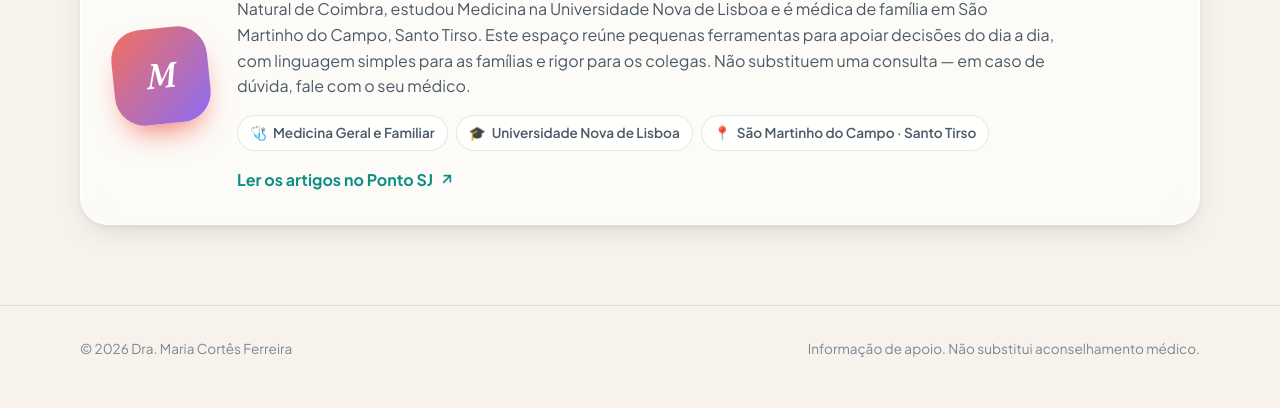
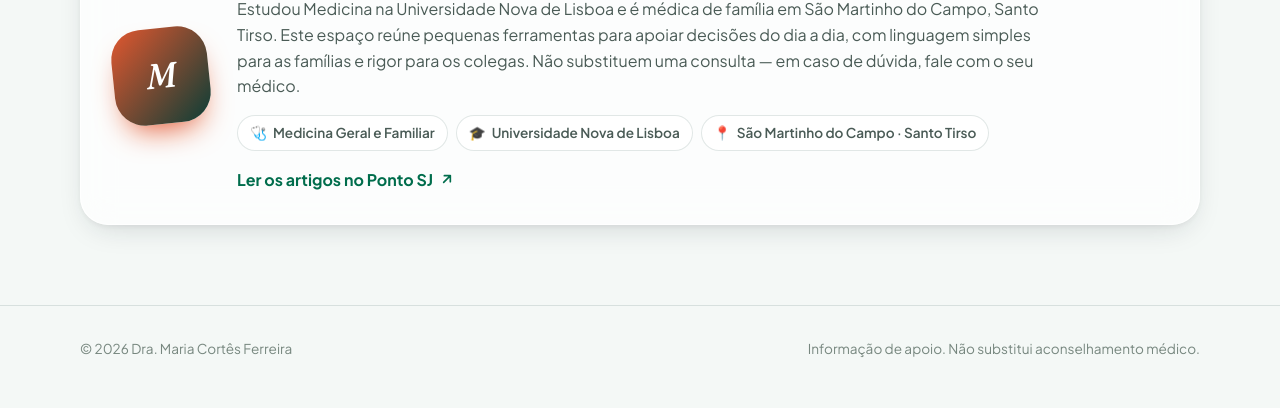
Before and after one commit to neteinstein/mariacf, a website: page index.html in a window 1280 px wide. Shown: the part 1758-2166 px from the top of the page. Drawn offline with Linux system fonts and the light colour scheme.

Commit message:
Aplicar paleta de cores inspirada no SNS24 e remover naturalidade da bio

```diff
--- a/assets/css/styles.css
+++ b/assets/css/styles.css
@@ -3,32 +3,32 @@
    ========================================================================== */
 
 :root {
-  --bg: #f7f3ec;
-  --bg-2: #efe8dc;
-  --ink: #17242e;
-  --ink-soft: #4b5a66;
-  --ink-mute: #7b8893;
-  --line: rgba(23, 36, 46, 0.1);
-  --surface: rgba(255, 255, 255, 0.62);
-  --surface-strong: rgba(255, 255, 255, 0.86);
+  --bg: #f4f8f6;
+  --bg-2: #e7f1ec;
+  --ink: #1c2b27;
+  --ink-soft: #4a5b56;
+  --ink-mute: #77877f;
+  --line: rgba(11, 61, 54, 0.12);
+  --surface: rgba(255, 255, 255, 0.72);
+  --surface-strong: rgba(255, 255, 255, 0.92);
   --surface-border: rgba(255, 255, 255, 0.9);
 
-  --teal: #0f8f83;
-  --teal-2: #19c2a8;
-  --teal-soft: #d4f3ec;
-  --coral: #f2705e;
-  --coral-soft: #fde2dc;
-  --violet: #8b6cf6;
-  --violet-soft: #e9e2ff;
-  --sun: #f5b841;
-  --sun-soft: #fdf0d2;
+  --teal: #006d4c;
+  --teal-2: #00a676;
+  --teal-soft: #d7f0e6;
+  --coral: #e2572f;
+  --coral-soft: #fbe1d7;
+  --violet: #0b3d36;
+  --violet-soft: #dbe9e5;
+  --sun: #ecab2e;
+  --sun-soft: #fbedd0;
   --danger: #c2413a;
   --danger-soft: #fde4e1;
 
-  --blob-1: #9fe8d9;
-  --blob-2: #ffc4b6;
-  --blob-3: #cfc2ff;
-  --blob-4: #ffe2a3;
+  --blob-1: #a9e4cf;
+  --blob-2: #c9dfd6;
+  --blob-3: #7fbfa8;
+  --blob-4: #ffd9a3;
 
   --shadow-sm: 0 1px 2px rgba(23, 36, 46, 0.06), 0 2px 8px rgba(23, 36, 46, 0.05);
   --shadow: 0 10px 30px -10px rgba(23, 36, 46, 0.18), 0 2px 6px rgba(23, 36, 46, 0.05);
@@ -46,29 +46,29 @@
 
 @media (prefers-color-scheme: dark) {
   :root:not([data-theme='light']) {
-    --bg: #0b1317;
-    --bg-2: #0f1a1f;
-    --ink: #eaf3f1;
-    --ink-soft: #b3c3c6;
-    --ink-mute: #7f9297;
-    --line: rgba(234, 243, 241, 0.1);
-    --surface: rgba(22, 36, 42, 0.55);
-    --surface-strong: rgba(24, 40, 47, 0.85);
+    --bg: #0a1512;
+    --bg-2: #0e1c18;
+    --ink: #eaf4f0;
+    --ink-soft: #b3c8c1;
+    --ink-mute: #7f9791;
+    --line: rgba(234, 244, 240, 0.1);
+    --surface: rgba(20, 39, 34, 0.55);
+    --surface-strong: rgba(22, 43, 38, 0.85);
     --surface-border: rgba(255, 255, 255, 0.08);
-    --teal: #3fd9c1;
-    --teal-2: #19c2a8;
-    --teal-soft: rgba(63, 217, 193, 0.14);
-    --coral: #ff8a78;
-    --coral-soft: rgba(255, 138, 120, 0.14);
-    --violet: #a993ff;
-    --violet-soft: rgba(169, 147, 255, 0.15);
+    --teal: #2fcf9a;
+    --teal-2: #00a676;
+    --teal-soft: rgba(47, 207, 154, 0.14);
+    --coral: #ff8f6b;
+    --coral-soft: rgba(255, 143, 107, 0.14);
+    --violet: #6fb3a4;
+    --violet-soft: rgba(111, 179, 164, 0.15);
     --sun: #ffc861;
     --sun-soft: rgba(255, 200, 97, 0.14);
     --danger: #ff8a80;
     --danger-soft: rgba(255, 138, 128, 0.14);
-    --blob-1: #0f5c52;
-    --blob-2: #6a2f2a;
-    --blob-3: #3b2f7a;
+    --blob-1: #0f5c4a;
+    --blob-2: #1f4b3d;
+    --blob-3: #0b3d36;
     --blob-4: #5c4413;
     --shadow: 0 10px 30px -10px rgba(0, 0, 0, 0.6);
     --shadow-lg: 0 30px 60px -20px rgba(0, 0, 0, 0.7);
@@ -77,29 +77,29 @@
 }
 
 :root[data-theme='dark'] {
-  --bg: #0b1317;
-  --bg-2: #0f1a1f;
-  --ink: #eaf3f1;
-  --ink-soft: #b3c3c6;
-  --ink-mute: #7f9297;
-  --line: rgba(234, 243, 241, 0.1);
-  --surface: rgba(22, 36, 42, 0.55);
-  --surface-strong: rgba(24, 40, 47, 0.85);
+  --bg: #0a1512;
+  --bg-2: #0e1c18;
+  --ink: #eaf4f0;
+  --ink-soft: #b3c8c1;
+  --ink-mute: #7f9791;
+  --line: rgba(234, 244, 240, 0.1);
+  --surface: rgba(20, 39, 34, 0.55);
+  --surface-strong: rgba(22, 43, 38, 0.85);
   --surface-border: rgba(255, 255, 255, 0.08);
-  --teal: #3fd9c1;
-  --teal-2: #19c2a8;
-  --teal-soft: rgba(63, 217, 193, 0.14);
-  --coral: #ff8a78;
-  --coral-soft: rgba(255, 138, 120, 0.14);
-  --violet: #a993ff;
-  --violet-soft: rgba(169, 147, 255, 0.15);
+  --teal: #2fcf9a;
+  --teal-2: #00a676;
+  --teal-soft: rgba(47, 207, 154, 0.14);
+  --coral: #ff8f6b;
+  --coral-soft: rgba(255, 143, 107, 0.14);
+  --violet: #6fb3a4;
+  --violet-soft: rgba(111, 179, 164, 0.15);
   --sun: #ffc861;
   --sun-soft: rgba(255, 200, 97, 0.14);
   --danger: #ff8a80;
   --danger-soft: rgba(255, 138, 128, 0.14);
-  --blob-1: #0f5c52;
-  --blob-2: #6a2f2a;
-  --blob-3: #3b2f7a;
+  --blob-1: #0f5c4a;
+  --blob-2: #1f4b3d;
+  --blob-3: #0b3d36;
   --blob-4: #5c4413;
   --shadow: 0 10px 30px -10px rgba(0, 0, 0, 0.6);
   --shadow-lg: 0 30px 60px -20px rgba(0, 0, 0, 0.7);
--- a/index.html
+++ b/index.html
@@ -139,7 +139,7 @@
         <div class="avatar" aria-hidden="true">M</div>
         <div>
           <h2>Dra. Maria Cortês Ferreira</h2>
-          <p>Natural de Coimbra, estudou Medicina na Universidade Nova de Lisboa e é médica de família em São Martinho do Campo, Santo Tirso. Este espaço reúne pequenas ferramentas para apoiar decisões do dia a dia, com linguagem simples para as famílias e rigor para os colegas. Não substituem uma consulta — em caso de dúvida, fale com o seu médico.</p>
+          <p>Estudou Medicina na Universidade Nova de Lisboa e é médica de família em São Martinho do Campo, Santo Tirso. Este espaço reúne pequenas ferramentas para apoiar decisões do dia a dia, com linguagem simples para as famílias e rigor para os colegas. Não substituem uma consulta — em caso de dúvida, fale com o seu médico.</p>
           <ul class="about-facts">
             <li><span aria-hidden="true">🩺</span> Medicina Geral e Familiar</li>
             <li><span aria-hidden="true">🎓</span> Universidade Nova de Lisboa</li>
```
